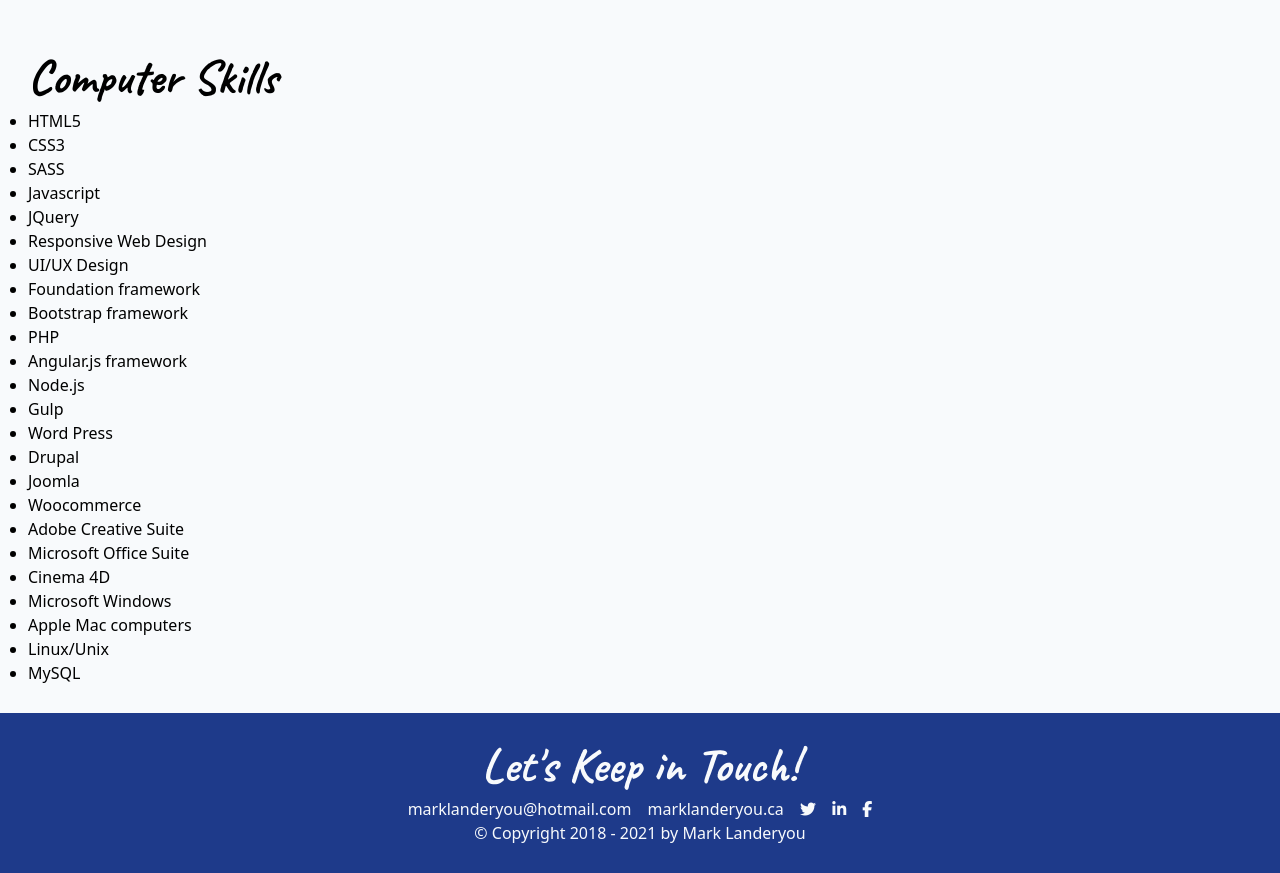
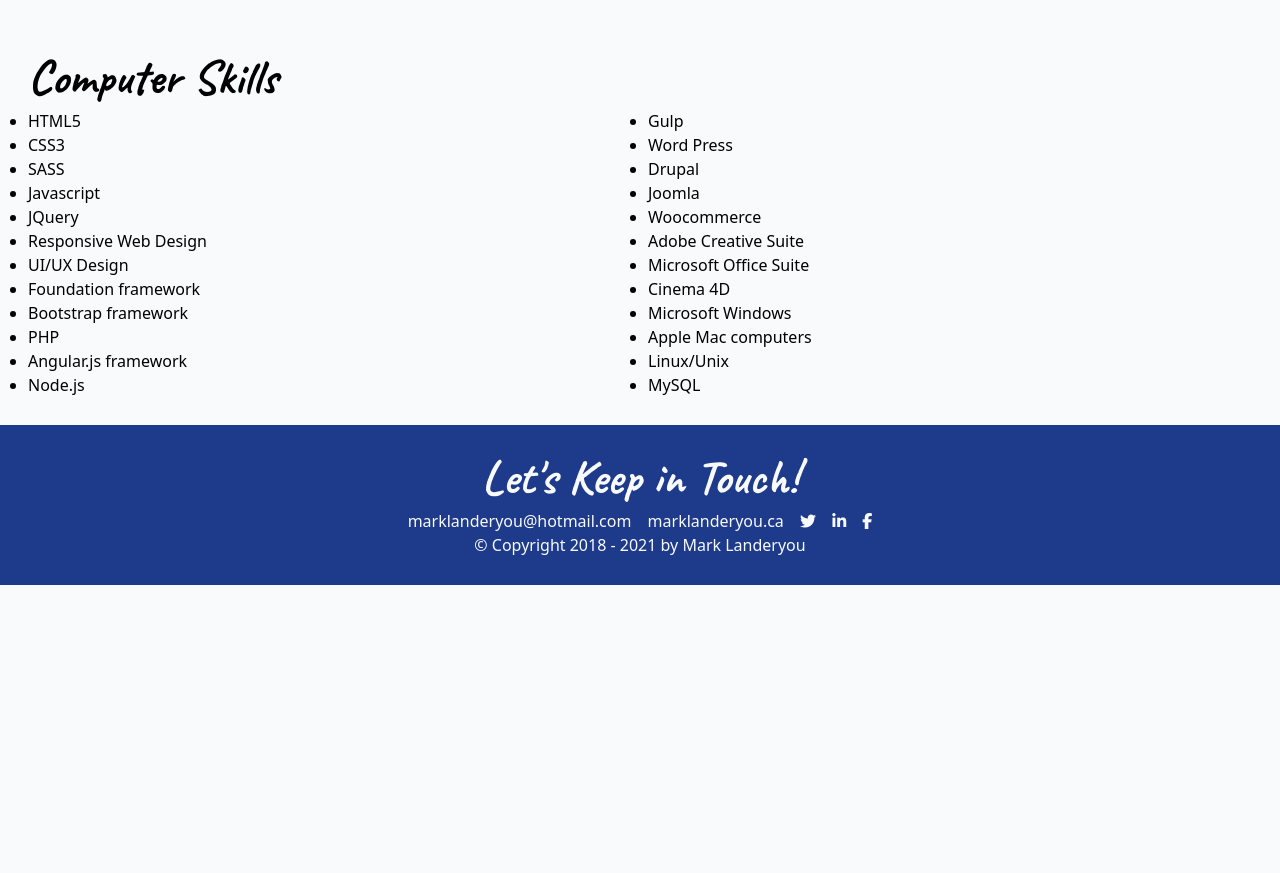
Before and after one commit to samurai71/mark-landeryou-html-resume, a website built with Vite: page index.html in a window 1280 px wide. Shown: the part 1811-2684 px from the top of the page. After the commit the page ends 2396 px from the top, so only its background shows below. Built offline with nearby package versions, Linux system fonts and the light colour scheme.

Commit message:
refactor: made two ul's into one

```diff
--- a/index.html
+++ b/index.html
@@ -233,7 +233,7 @@
         <section id="computer" class="computer container mx-auto">
           <div class="content-wrap">
             <h2 class="font-caveat text-5xl pb-2">Computer Skills</h2>
-            <div class="col-narrow">
+            <div class="col-narrow columns-2">
               <ul class="list-disc">
                 <li>HTML5</li>
                 <li>CSS3</li>
@@ -247,10 +247,6 @@
                 <li>PHP</li>
                 <li>Angular.js framework</li>
                 <li>Node.js</li>
-              </ul>
-            </div>
-            <div class="col-wide job-description">
-              <ul class="list-disc">
                 <li>Gulp</li>
                 <li>Word Press</li>
                 <li>Drupal</li>
@@ -278,7 +274,7 @@
         </h2>
 
         <!-- Social media links. Add or remove any networks. -->
-        <div class="contact-info text-slate-50 text-center space-x-3">
+        <div class="contact-info text-slate-50 text-center md:space-x-3">
           <a href="mailto:marklanderyou@hotmail.com"
             >marklanderyou@hotmail.com</a
           >
```
